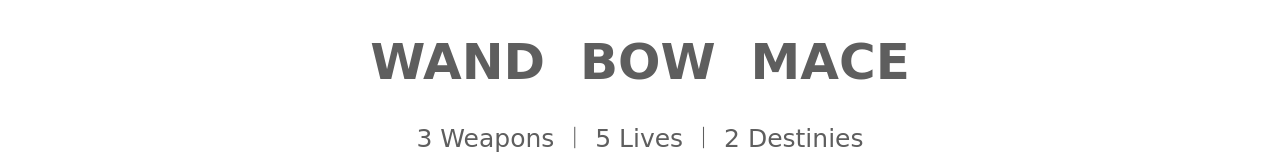
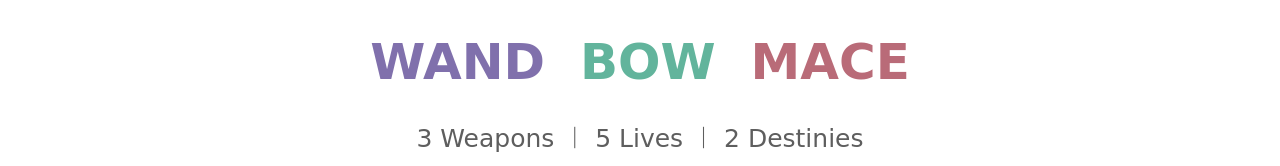
Before and after one commit to mooniiDev/rock-paper-scissors-game, a plain HTML site: page index.html in a window 1280 px wide. Shown: the top 166 px of the page. Drawn offline with Linux system fonts and the light colour scheme; a web font is replaced by a local one.

Commit message:
Fix header colors

```diff
--- a/css/styles.css
+++ b/css/styles.css
@@ -7,6 +7,15 @@ body {
   text-align: center;
   font-size: 25px;
   color: #5e5e5e;
+}
+.purple-color {
+  color: #8070ac;
+}
+.green-color {
+  color: #62b49c;
+}
+.red-color {
+  color: #b96b78;
 }
 
 .main-content {
```
